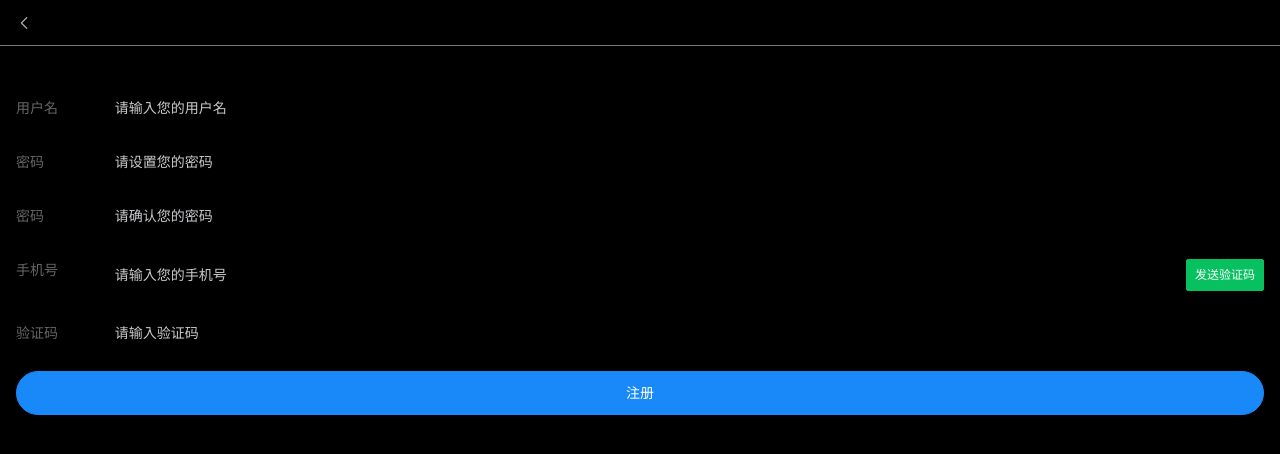
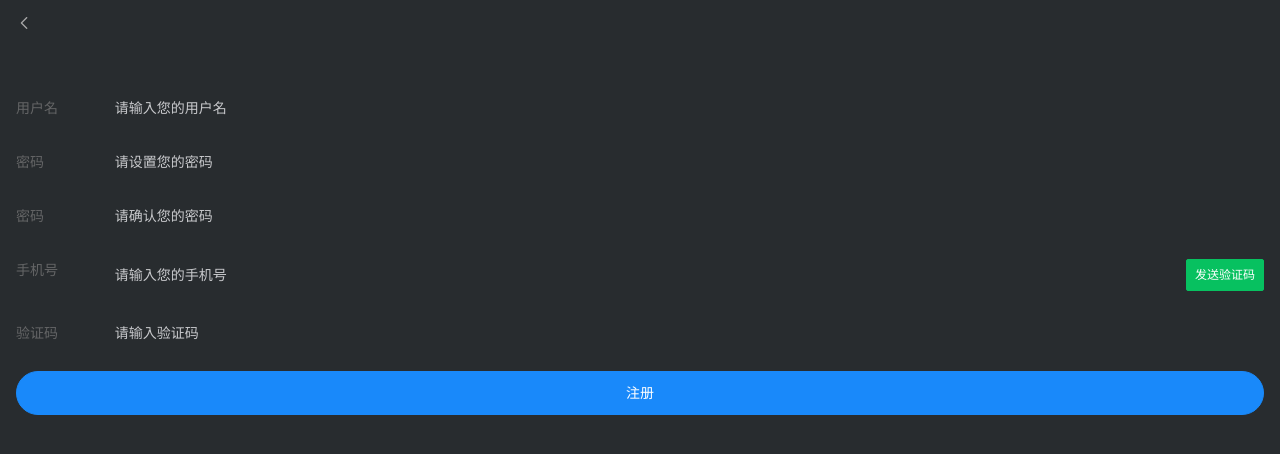
Before and after one commit to yannana123/VueProject, a Vue app: page /register in a window 1280 px wide. Shown: the top 454 px of the page. Built offline with nearby package versions, Linux system fonts and the light colour scheme; what mint-ui would draw is missing.

Commit message:
修改颜色

```diff
--- a/src/components/registerNav.vue
+++ b/src/components/registerNav.vue
@@ -24,10 +24,13 @@ export default {
 
 <style lang="scss" scoped>
 .van-nav-bar {
-  background-color: #000;
-  color: #fff;
+  background-color: #282c2f;
+  color: #e4e5e6;
 }
 ::v-deep .van-nav-bar .van-icon {
   color: #aaa;
 }
+[class*="van-hairline"]::after {
+  border: none;
+}
 </style>
--- a/src/views/Register.vue
+++ b/src/views/Register.vue
@@ -99,23 +99,23 @@ export default {
 </script>
 <style lang="scss">
 .bd {
-  background-color: #000;
+  background-color: #282c2f;
   width: 100vw;
   height: 100vh;
-  color: #fff;
+  color: #e4e5e6;
 }
 .van-field__control {
-  color: #fff;
+  color: #e4e5e6;
 }
 .van-cell {
-  background-color: #000;
+  background-color: #282c2f;
 }
 .van-cell::after {
   border: none;
 }
-.van-checkbox__label > .aaaa {
-  color: #ccc;
-}
+// .van-checkbox__label > .aaaa {
+//   color: #e4e5e6;
+// }
 .van-cell {
   margin: 10px auto;
 }
--- a/src/views/RegisterAge.vue
+++ b/src/views/RegisterAge.vue
@@ -46,10 +46,10 @@ export default {
 
 <style lang="scss" scoped>
 .bd {
-  background-color: #000;
+  background-color: #282c2f;
   width: 100vw;
   height: 100vh;
-  color: #fff;
+  color: #e4e5e6;
 }
 .nr {
   padding: 5vw;
--- a/src/views/RegisterHeight.vue
+++ b/src/views/RegisterHeight.vue
@@ -52,15 +52,15 @@ export default {
 </script>
 <style>
 .van-field__control {
-  color: #fff;
+  color: #e4e5e6;
 }
 </style>
 <style lang="scss" scoped>
 .bd {
-  background-color: #000;
+  background-color: #282c2f;
   width: 100vw;
   height: 100vh;
-  color: #fff;
+  color: #e4e5e6;
 }
 .nr {
   padding: 5vw;
@@ -68,9 +68,9 @@ export default {
 .van-field {
   margin-top: 20vh;
   font-size: 1.5em;
-  background-color: #000;
+  background-color: #282c2f;
 }
 .van-number-keyboard {
-  color: #000;
+  color: #282c2f;
 }
 </style>
--- a/src/views/RegisterSex.vue
+++ b/src/views/RegisterSex.vue
@@ -57,10 +57,10 @@ export default {
 
 <style lang="scss" scoped>
 .bd {
-  background-color: #000;
+  background-color: #282c2f;
   width: 100vw;
   height: 100vh;
-  color: #fff;
+  color: #e4e5e6;
 }
 .nr {
   padding: 5vw;
--- a/src/views/RegisterWeight.vue
+++ b/src/views/RegisterWeight.vue
@@ -65,16 +65,16 @@ export default {
 </script>
 <style>
 .van-field__control {
-  color: #fff;
+  color: #e4e5e6;
 }
 </style>
 
 <style lang="scss" scoped>
 .bd {
-  background-color: #000;
+  background-color: #282c2f;
   width: 100vw;
   height: 100vh;
-  color: #fff;
+  color: #e4e5e6;
 }
 .nr {
   padding: 5vw;
@@ -82,9 +82,9 @@ export default {
 .van-field {
   margin-top: 20vh;
   font-size: 1.5em;
-  background-color: #000;
+  background-color: #282c2f;
 }
 .van-number-keyboard {
-  color: #000;
+  color: #282c2f;
 }
 </style>
--- a/src/views/View.vue
+++ b/src/views/View.vue
@@ -76,7 +76,7 @@ export default {
 
     :active {
       background-color: rgba($color: #f3bc47, $alpha: 0.7);
-      color: #fff;
+      color: #e4e5e6;
     }
   }
 
```
